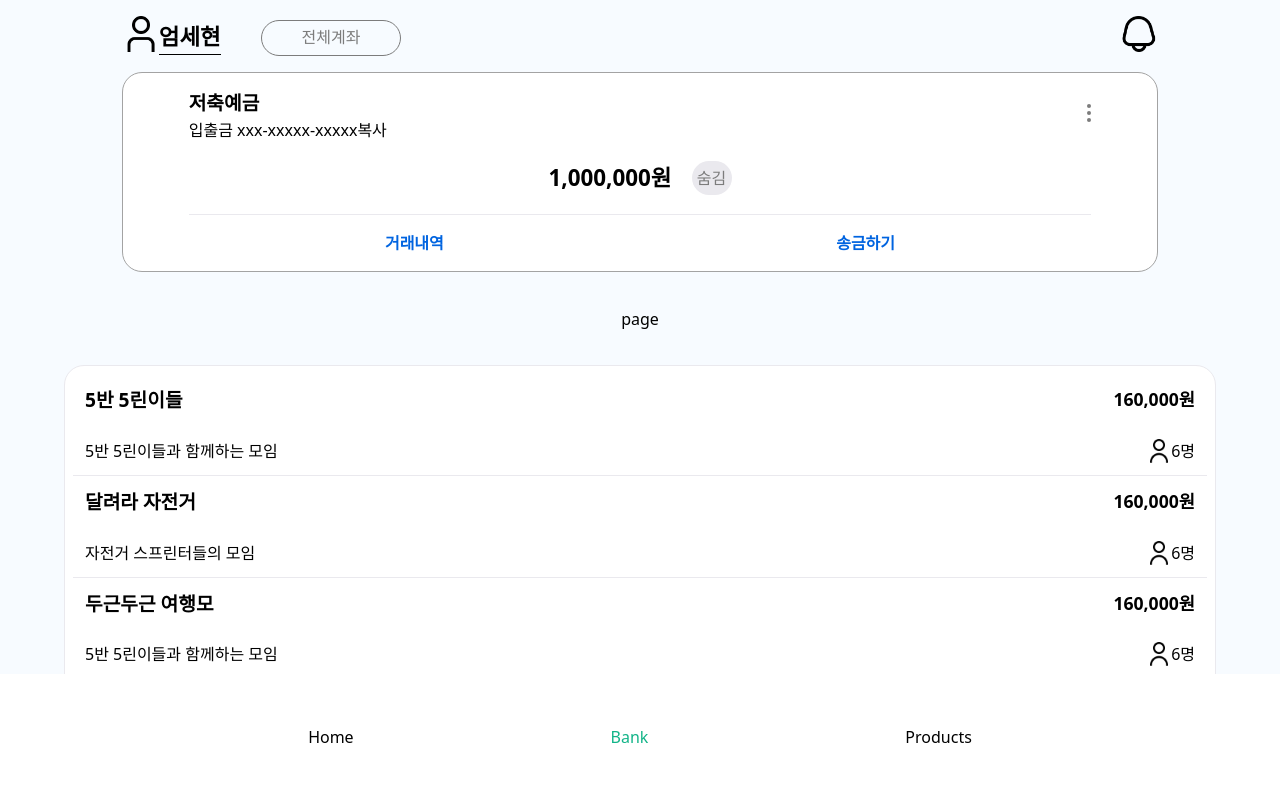
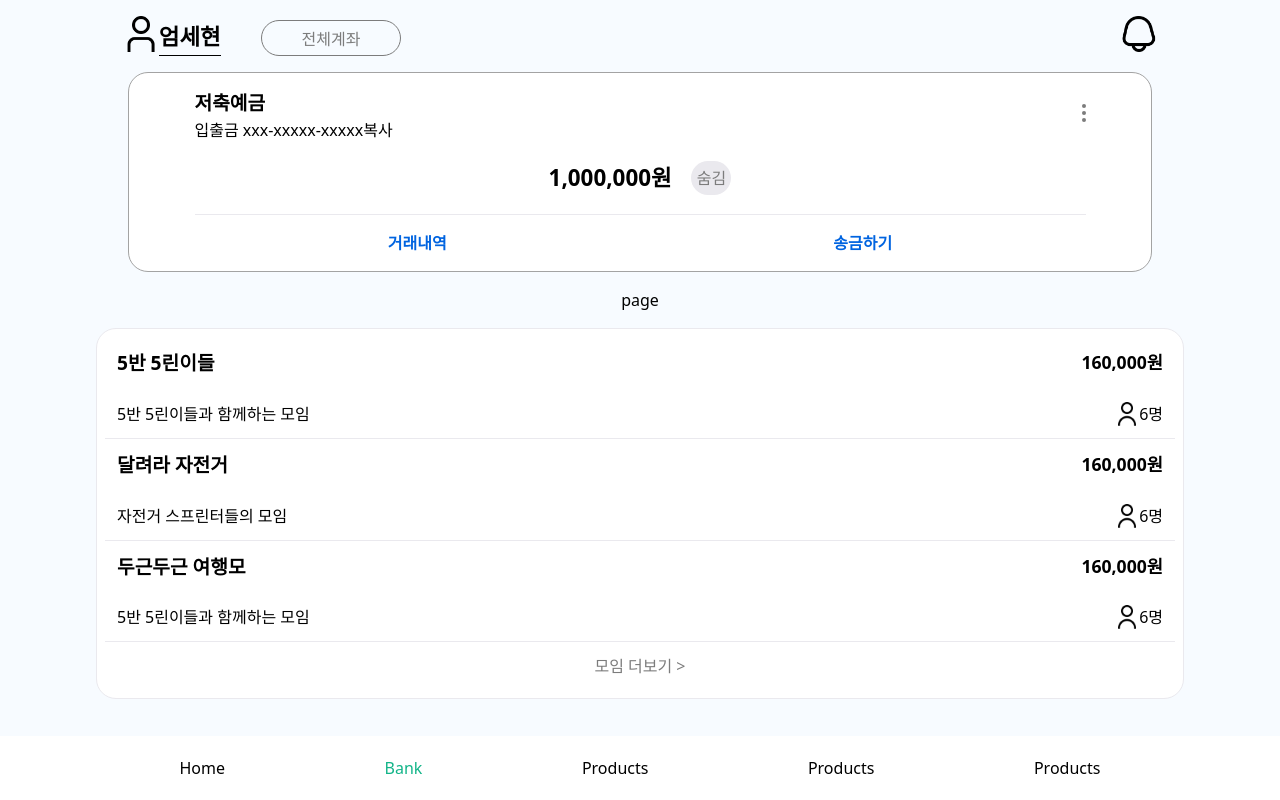
Before and after one commit to hrlee12/MomoBank, a Nuxt app in the folder frontend/: page /bank in a window 1280 px wide. Built offline with nearby package versions, Linux system fonts and the light colour scheme.

Commit message:
REFACTOR: directory & function fix

```diff
--- a/frontend/layouts/bank.vue
+++ b/frontend/layouts/bank.vue
@@ -11,10 +11,11 @@ const getImageUrl = (imageName) => {
     <header>
       <nav>
         <div class="menu">
-          <div>
-            <img :src="getImageUrl('user-icon.png')" alt="" />
-            <NuxtLink to="/" class="font-bold"><h1>엄세현</h1></NuxtLink>
-          </div>
+          <NuxtLink to="/" class="font-bold"
+            ><img :src="getImageUrl('user-icon.png')" alt="" />
+            <h1>엄세현</h1></NuxtLink
+          >
+
           <NuxtLink to="/bank/account-list" class="list-link"
             >전체계좌</NuxtLink
           >
@@ -32,6 +33,8 @@ const getImageUrl = (imageName) => {
       <ul class="menu">
         <li><NuxtLink to="/">Home</NuxtLink></li>
         <li><NuxtLink to="/bank">Bank</NuxtLink></li>
+        <li><NuxtLink to="/products">Products</NuxtLink></li>
+        <li><NuxtLink to="/products">Products</NuxtLink></li>
         <li><NuxtLink to="/products">Products</NuxtLink></li>
       </ul>
     </footer>
@@ -67,20 +70,22 @@ header {
       display: flex;
       min-width: 80%;
 
-      div {
+      a {
         display: flex;
         margin-right: 4%;
+        justify-content: center;
       }
 
       .list-link {
-        border-radius: 20px;
+        border-radius: 30px;
         border: 1px solid $gray-color;
         font-size: 1vw 2vh;
         color: $gray-color;
         margin-top: 0.5vh;
-        padding-top: 0.5vh;
         min-width: 80px;
         width: 11vw;
+        padding-top: 0.7vh;
+        font-size: 2vh;
         height: 4.5vh;
         text-align: center;
       }
@@ -91,21 +96,22 @@ header {
 .container {
   display: flex;
   justify-content: center;
-  margin-bottom: 15%;
+  min-height: 90vh;
 }
 
 footer {
   position: fixed;
   width: 100%;
-  bottom: 0%;
+  bottom: 0;
   background-color: white;
+  display: block;
 
   .menu {
     display: flex;
     width: 100%;
     height: 10%;
     justify-content: space-evenly;
-    padding: 4%;
+    padding: 2.5vh;
   }
 }
 </style>
--- a/frontend/pages/bank/index.vue
+++ b/frontend/pages/bank/index.vue
@@ -2,9 +2,11 @@
 import KebabMenuSample from "@/components/KebabMenuSample.vue";
 
 // Define a method to dynamically require images
-const getImageUrl = (imageName) => {
-  // Note: You might need to adjust the path depending on your project structure
-  return "/icon/" + imageName;
+const getImageUrl = (imageName, idx) => {
+  if (idx == 0)
+    // Note: You might need to adjust the path depending on your project structure
+    return "/icon/" + imageName;
+  else return "/images/" + imageName;
 };
 
 definePageMeta({
@@ -34,8 +36,8 @@ definePageMeta({
       </div>
 
       <div class="link-content">
-        <NuxtLink to="/bank/history">거래내역</NuxtLink>
-        <NuxtLink to="/bank/remit">송금하기</NuxtLink>
+        <NuxtLink to="/momo/bank/history">거래내역</NuxtLink>
+        <NuxtLink to="/momo/bank/remit">송금하기</NuxtLink>
       </div>
     </div>
 
@@ -51,7 +53,7 @@ definePageMeta({
         <div class="club-item">
           <p>5반 5린이들과 함께하는 모임</p>
           <div class="icon-item">
-            <img :src="getImageUrl('user-icon-1.png')" alt="" />
+            <img :src="getImageUrl('user-icon-1.png', 0)" alt="" />
             <p>6명</p>
           </div>
         </div>
@@ -64,7 +66,7 @@ definePageMeta({
         <div class="club-item">
           <p>자전거 스프린터들의 모임</p>
           <div class="icon-item">
-            <img :src="getImageUrl('user-icon-1.png')" alt="" />
+            <img :src="getImageUrl('user-icon-1.png', 0)" alt="" />
             <p>6명</p>
           </div>
         </div>
@@ -77,14 +79,14 @@ definePageMeta({
         <div class="club-item">
           <p>5반 5린이들과 함께하는 모임</p>
           <div class="icon-item">
-            <img :src="getImageUrl('user-icon-1.png')" alt="" />
+            <img :src="getImageUrl('user-icon-1.png', 0)" alt="" />
             <p>6명</p>
           </div>
         </div>
       </div>
 
       <div class="center club-item">
-        <NuxtLink to="/bank/club-list">모임 더보기 ></NuxtLink>
+        <NuxtLink to="/momo/bank/club-list">모임 더보기 ></NuxtLink>
       </div>
     </div>
   </div>
@@ -98,19 +100,19 @@ img {
 }
 
 .bank-container {
-  width: 90%;
-  height: 100%;
+  width: 100%;
+  height: 90%;
   display: flex;
   flex-direction: column;
   justify-content: center;
 
   .pagination {
     text-align: center;
-    margin: 3%;
+    margin: 2vh;
   }
 
   .account-content {
-    width: 90%;
+    width: 80%;
     min-height: 200px;
     padding: 2vh;
     position: relative;
@@ -168,6 +170,7 @@ img {
   }
 
   .club-container {
+    width: 85%;
     display: flex;
     flex-direction: column;
     justify-content: space-evenly;
@@ -176,6 +179,7 @@ img {
     // padding: 2% 5% 1% 5%;
     padding: 1vh;
     background-color: white;
+    align-self: center;
 
     .center {
       align-self: center;
--- a/frontend/pages/meetings/main.vue
+++ b/frontend/pages/meetings/index.vue
@@ -8,8 +8,11 @@ definePageMeta({
   layout: "meeting",
 });
 
-const getImageUrl = (imageName) => {
-  return "/icon/" + imageName;
+// Define a method to dynamically require images
+const getImageUrl = (imageName, idx) => {
+  // Note: You might need to adjust the path depending on your project structure
+  if (idx == 0) return "/icon/" + imageName;
+  else return "/images/" + imageName;
 };
 
 // 피드 내용 상세보기(더보기 클릭)
@@ -50,7 +53,7 @@ const toggleText = () => {
         <div class="w-8 h-6 mr-4">
           <img
             class="rotate-90"
-            :src="getImageUrl('arrow-icon.png')"
+            :src="getImageUrl('arrow-icon.png', 0)"
             alt="arrow-icon"
           />
         </div>
@@ -76,12 +79,12 @@ const toggleText = () => {
 
       <!-- 실선, 거래 내역, 예산 -->
       <div class="flex justify-center">
-        <div class="mt-4 border-t-2 border-t-light-gray-color w-80"></div>
+        <div class="mt-4 border-t-[1px] border-t-light-gray-color w-80"></div>
       </div>
       <div class="flex justify-center">
         <div class="flex mt-3 w-80">
           <div
-            class="font-semibold text-[17px] w-40 text-center border-r-2 text-main-color"
+            class="font-semibold text-[17px] w-40 text-center border-r-[1px] text-main-color"
           >
             거래내역
           </div>
@@ -100,7 +103,7 @@ const toggleText = () => {
     class="flex items-center justify-between h-12 mx-auto mt-2 bg-white w-96 rounded-xl"
   >
     <div>
-      <img class="w-8 h-8 ml-4" :src="getImageUrl('notice-icon.png')" />
+      <img class="w-8 h-8 ml-4" :src="getImageUrl('notice-icon.png', 0)" />
     </div>
     <div class="overflow-hidden text-ellipsis whitespace-nowrap w-52">
       드디어 일본여행! Let's go!!!!!!!!!!!!!!!!!!!
@@ -116,7 +119,7 @@ const toggleText = () => {
         <div>
           <img
             class="w-8 h-8"
-            :src="getImageUrl('user-icon-3.png')"
+            :src="getImageUrl('user-icon-3.png', 0)"
             alt="user-icon"
           />
         </div>
@@ -127,13 +130,13 @@ const toggleText = () => {
       <div class="mt-2">
         <img
           class="w-full h-64"
-          :src="getImageUrl('image-1.png')"
+          :src="getImageUrl('image-1.png', 1)"
           alt="image-1"
         />
       </div>
       <!-- 하트 -->
       <div class="w-6 h-6 mt-2 ml-2">
-        <img :src="getImageUrl('like.png')" alt="like" />
+        <img :src="getImageUrl('like.png', 0)" alt="like" />
       </div>
       <!-- 좋아요 -->
       <div class="ml-2 font-bold text-[13px]">좋아요 5개</div>
@@ -181,7 +184,7 @@ const toggleText = () => {
         <div>
           <img
             class="w-8 h-8"
-            :src="getImageUrl('user-icon-3.png')"
+            :src="getImageUrl('user-icon-3.png', 0)"
             alt="user-icon"
           />
         </div>
@@ -192,13 +195,13 @@ const toggleText = () => {
       <div class="mt-2">
         <img
           class="w-full h-64"
-          :src="getImageUrl('image-2.png')"
+          :src="getImageUrl('image-2.png', 1)"
           alt="image-2"
         />
       </div>
       <!-- 하트 -->
       <div class="w-6 h-6 mt-2 ml-2">
-        <img :src="getImageUrl('like.png')" alt="like" />
+        <img :src="getImageUrl('like.png', 0)" alt="like" />
       </div>
       <!-- 좋아요 -->
       <div class="ml-2 font-bold text-[13px]">좋아요 100개</div>
```
Also changed, not shown: frontend/public/images/image-1.png (renamed from frontend/public/icon/image-1.png), frontend/public/images/image-2.png (renamed from frontend/public/icon/image-2.png).
